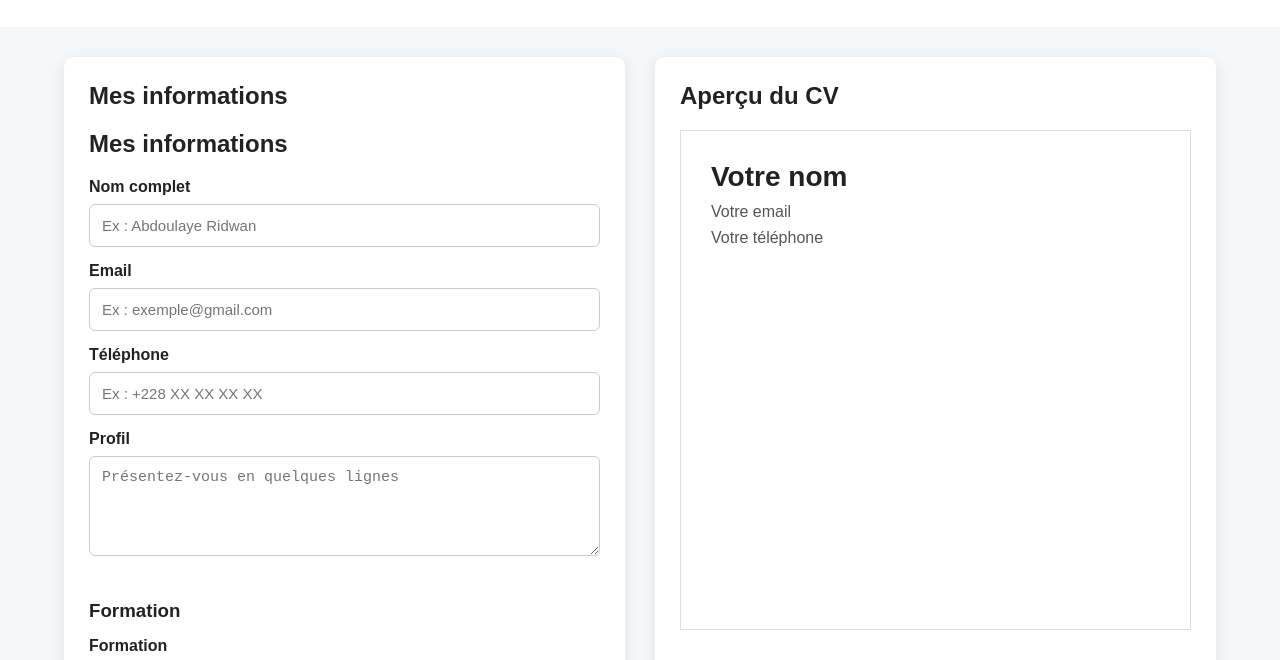
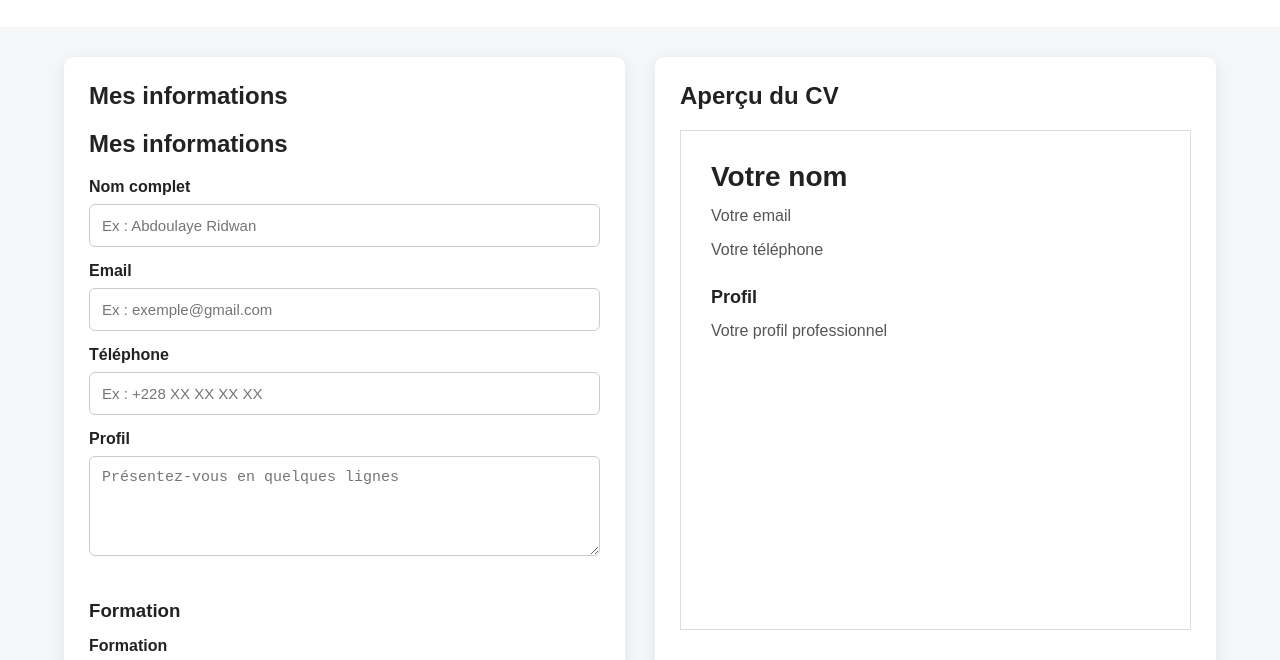
Before and after one commit to abdoulridwan2-commits/CV-Builder, a plain HTML site: page index.html in a window 1280 px wide. Shown: the part 98-758 px from the top of the page. Drawn offline with Linux system fonts and the light colour scheme.

Commit message:
Add live profile preview

```diff
--- a/index.html
+++ b/index.html
@@ -70,6 +70,9 @@
           <h1 id="previewNom">Votre nom</h1>
           <p id="previewEmail">Votre email</p>
           <p id="previewTelephone">Votre téléphone</p>
+
+          <h3>Profil</h3>
+          <p id="previewProfil">Votre profil professionnel</p>
         </div>
       </section>
     </main>
--- a/script.js
+++ b/script.js
@@ -18,3 +18,10 @@ const previewTelephone = document.getElementById("previewTelephone");
 telephoneInput.addEventListener("input", function () {
   previewTelephone.textContent = telephoneInput.value || "Votre téléphone";
 });
+
+const profilInput = document.getElementById("profil");
+const previewProfil = document.getElementById("previewProfil");
+
+profilInput.addEventListener("input", function () {
+  previewProfil.textContent = profilInput.value || "Votre profil professionnel";
+});
--- a/style.css
+++ b/style.css
@@ -104,3 +104,13 @@ main {
   margin-bottom: 8px;
   color: #555;
 }
+
+.cv h3 {
+  margin-top: 25px;
+  margin-bottom: 10px;
+  font-size: 18px;
+}
+
+.cv p {
+  line-height: 1.6;
+}
```
